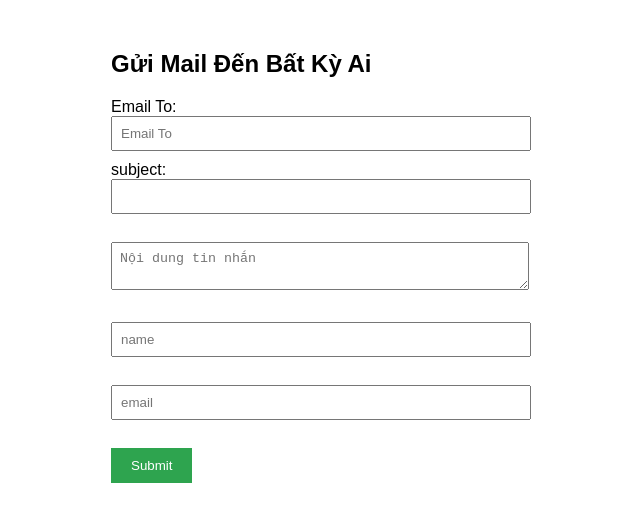
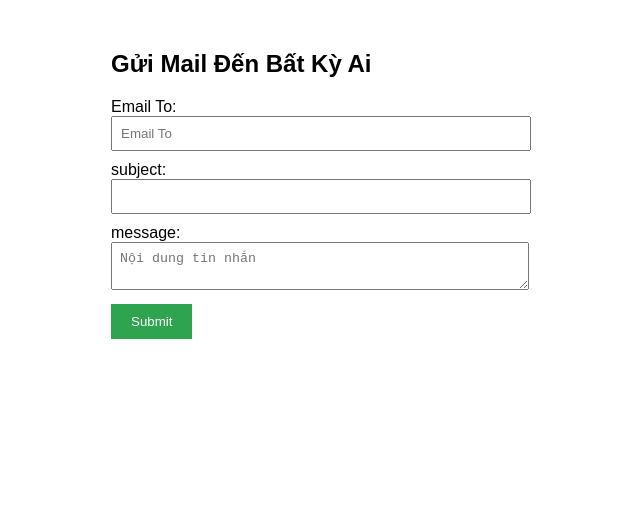
Before and after one commit to lmquyen/mysite, a plain HTML site: page index.html in a window 1280 px wide. Shown: the whole page, without its empty margins (329-969 px from the left). Drawn offline with nearby package versions, Linux system fonts and the light colour scheme.

Commit message:
Demo send mail

```diff
--- a/index.html
+++ b/index.html
@@ -23,12 +23,16 @@
 		</label>
 		<label>
 			subject:
-			<input type="text" id="subject" required><br><br>
+			<input type="text" id="subject" required>
+		</label>
+		<label>
+			message:
+			<textarea id="message" placeholder="Nội dung tin nhắn"></textarea>
 		</label>
 
-        <textarea id="message" placeholder="Nội dung tin nhắn"></textarea><br><br>
-		<input type="text" id="name" placeholder="name" required><br><br>
-		<input type="text" id="email" placeholder="email" required><br><br>
+
+		<!--input type="text" id="name" placeholder="name" required><br><br>
+		<input type="text" id="email" placeholder="email" required-->
         <button type="submit">Submit</button>
     </form>
 
```
